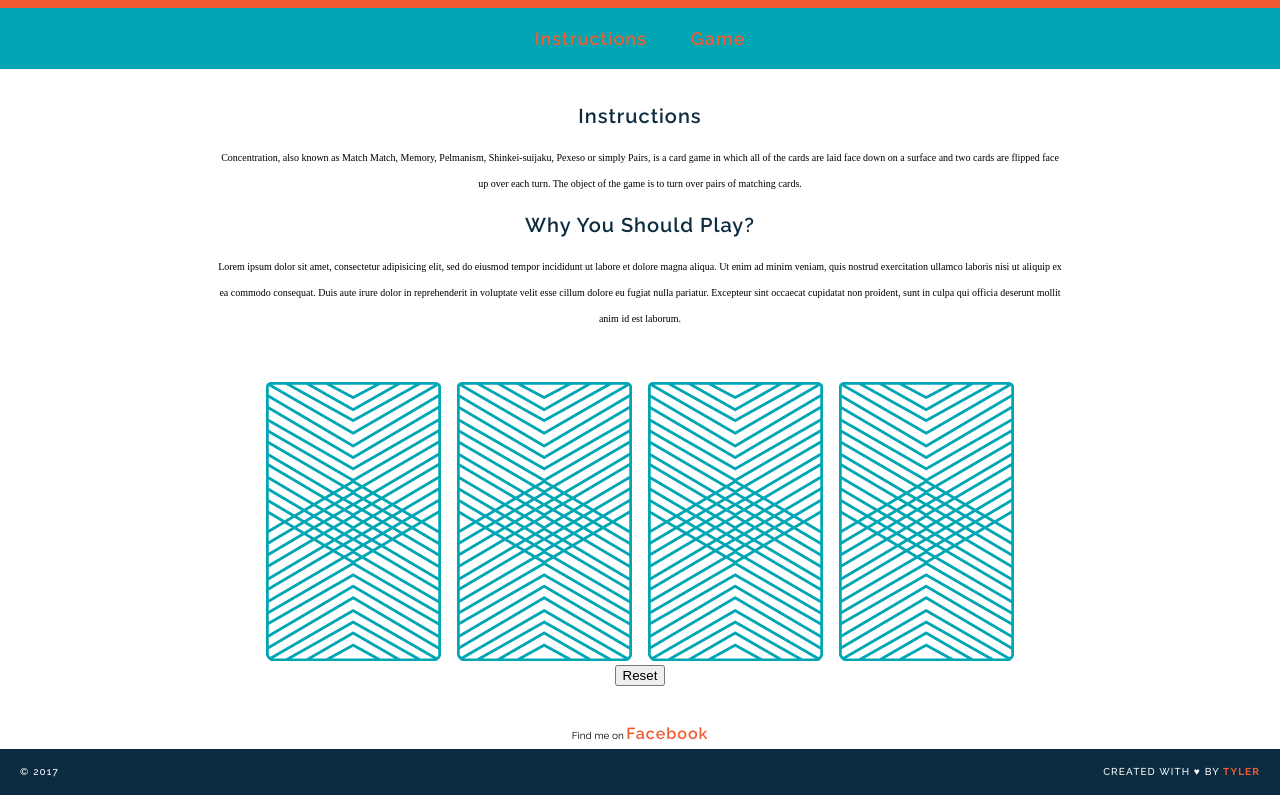
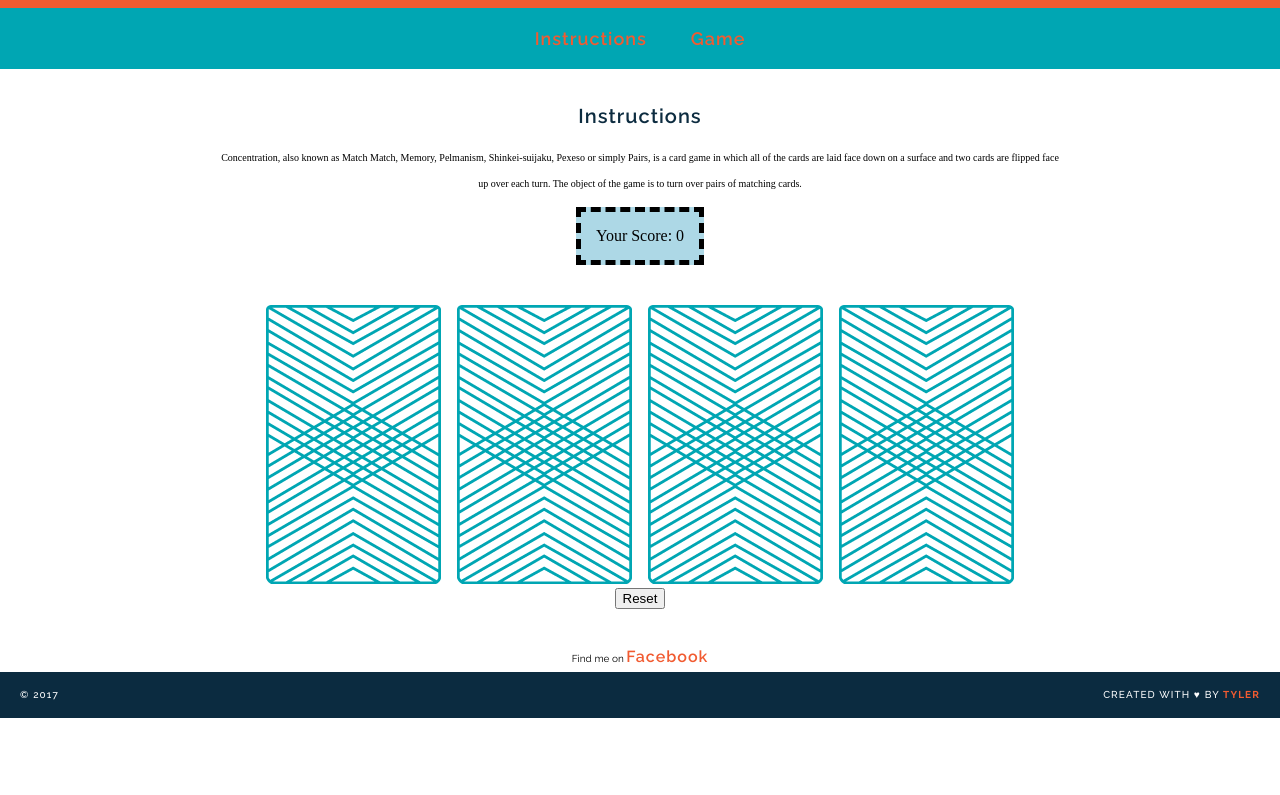
Before and after one commit to mtclark0518/wdi-fundamentals-memorygame, a plain HTML site: page index.html in a window 1280 px wide. Shown: the part 105-900 px from the top of the page. After the commit the page ends 823 px from the top, so only its background shows below. Drawn offline with Linux system fonts and the light colour scheme; a web font is replaced by a local one.

Commit message:
added reset and scoreboard features

```diff
--- a/index.html
+++ b/index.html
@@ -17,14 +17,7 @@
 		<h2>Instructions</h2>
 			<p>Concentration, also known as Match Match, Memory, Pelmanism, Shinkei-suijaku, Pexeso or simply Pairs, is a card game in which all of the cards are laid face down on a surface and two cards are flipped face up over each turn. The object of the game is to turn over pairs of matching cards.</p>
 
-		<h2>Why You Should Play?</h2>
-			<p>Lorem ipsum dolor sit amet, consectetur adipisicing elit, sed do eiusmod
-			tempor incididunt ut labore et dolore magna aliqua. Ut enim ad minim veniam,
-			quis nostrud exercitation ullamco laboris nisi ut aliquip ex ea commodo
-			consequat. Duis aute irure dolor in reprehenderit in voluptate velit esse
-			cillum dolore eu fugiat nulla pariatur. Excepteur sint occaecat cupidatat non
-			proident, sunt in culpa qui officia deserunt mollit anim id est laborum.</p>
-
+		<div id="scoreboard" class="clearfix">Your Score: 0</div>
 		<div id="game-board" class="board clearfix"></div>
 		<button id="reset">Reset</button>
 	</main>
--- a/js/main.js
+++ b/js/main.js
@@ -24,14 +24,23 @@ var cards = [
 ];
 
 var cardsInPlay = [];
+var score = 0;
+
+var updateScore = function() {
+	var scoreboard = document.getElementById('scoreboard');
+	score += 1
+	scoreboard.innerHTML = 'Your Score: ' + score;
+};
 
 var checkForMatch = function() {
 	if(cardsInPlay.length === 2) {
 		if (cardsInPlay[0] === cardsInPlay[1]) {
 			alert("You found a match");
+			updateScore();
 			} else {
 			alert("Sorry, try again.");
-			};
+			createBoard();
+		};
 	};
 };
 
@@ -45,6 +54,8 @@ var flipCard = function() {
 var createBoard = function() {
 	var gameBoard = document.getElementById('game-board');
 	gameBoard.innerHTML = '';
+	cardsInPlay = [];
+	cardsInPlay.innerHTML = [];
 	for(var i = 0; i < cards.length; i++) {
 		var cardElement = document.createElement('img');
 		cardElement.setAttribute('src', '../wdi-fundamentals-memorygame/images/back.png');
--- a/style.css
+++ b/style.css
@@ -111,3 +111,10 @@ footer {
 	color: #f15b31;
 	font-weight: 700;
 }
+
+#scoreboard {
+	background: lightblue;
+	display: inline-block;
+	padding: 15px;
+	border: 5px dashed black;
+}
```
